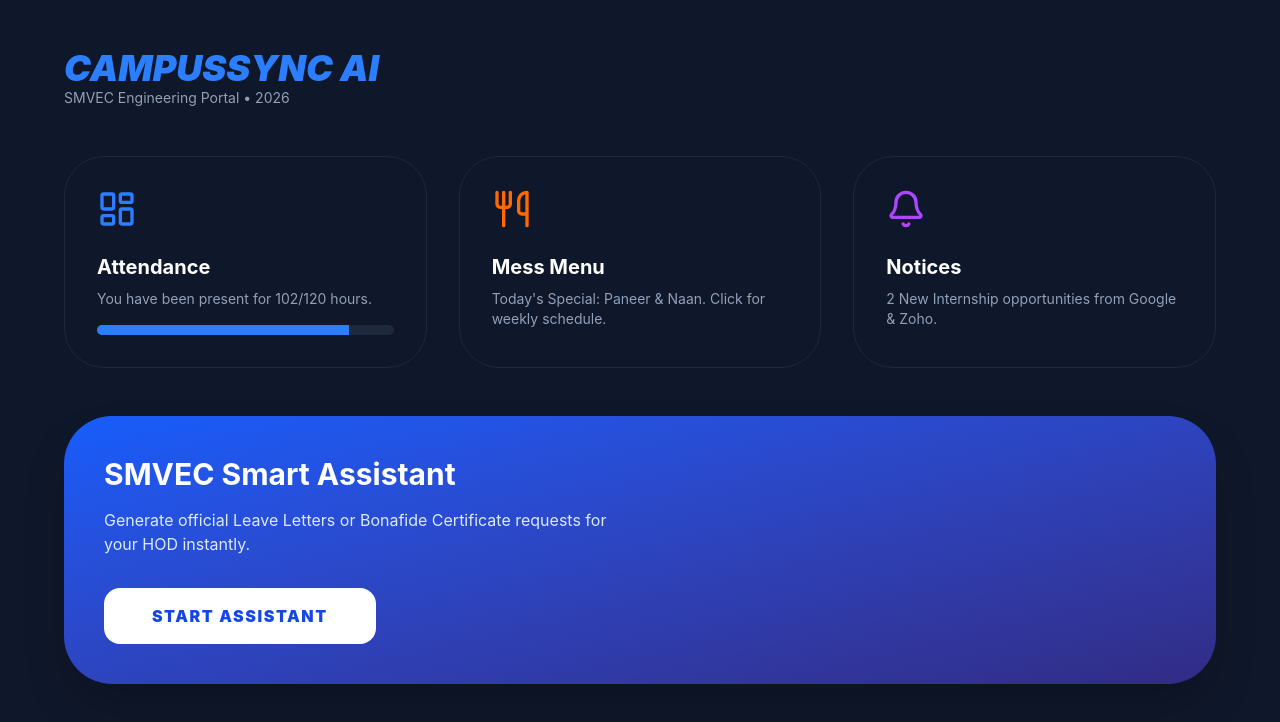
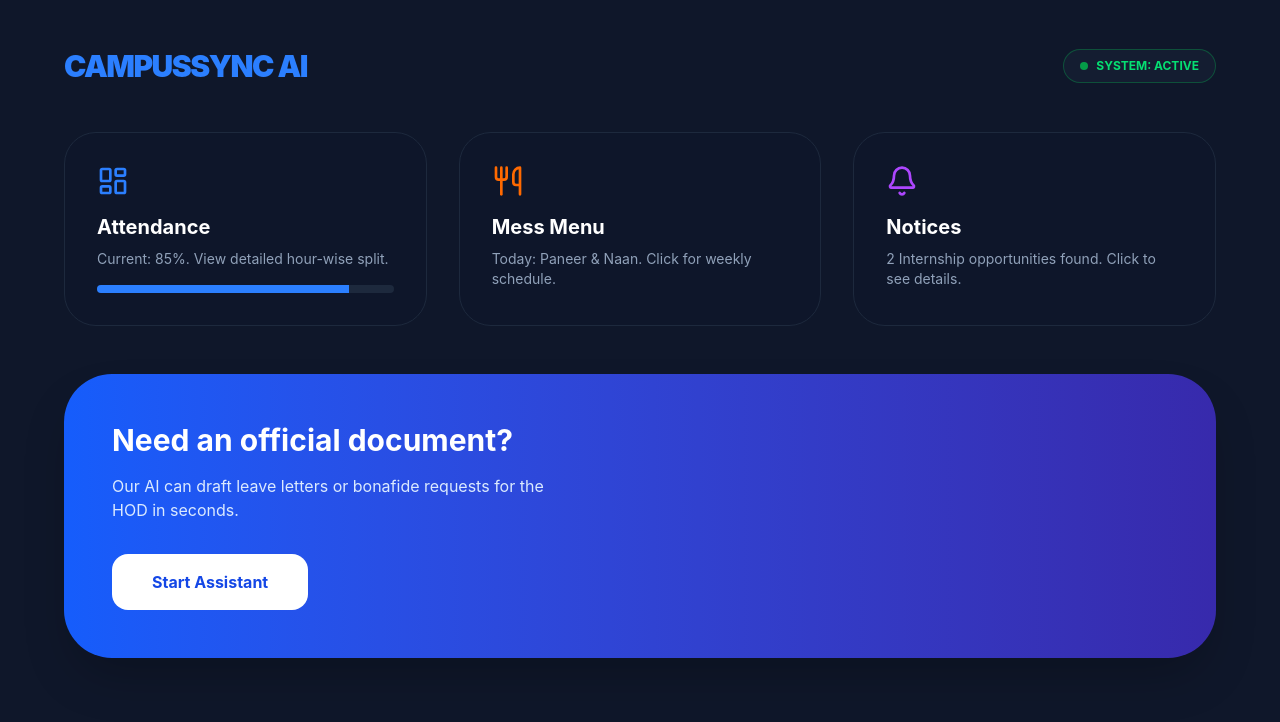
Before and after one commit to Arihant029/campus-sync-ai, a React (Vite) app in the folder campus-sync/client/: page / in a window 1280 px wide. Shown: the top 722 px of the page. Built offline with nearby package versions, Linux system fonts and the light colour scheme.

Commit message:
fix: unlocked full chatbot and moved AI to top level

```diff
--- a/campus-sync/client/src/App.jsx
+++ b/campus-sync/client/src/App.jsx
@@ -1,3 +1,4 @@
+// client/src/App.jsx
 import React, { useState } from 'react';
 import { jsPDF } from "jspdf";
 import {
@@ -34,7 +35,7 @@ function App() {
     } catch (err) {
       setMessages(prev => [...prev, {
         role: 'assistant',
-        content: "Server is waking up. Please wait 30 seconds and try again."
+        content: "The server is waking up. Please wait 30 seconds and try again!"
       }]);
     }
     setLoading(false);
@@ -44,47 +45,45 @@ function App() {
     const doc = new jsPDF();
     const splitText = doc.splitTextToSize(content, 180);
     doc.text(splitText, 15, 20);
-    doc.save("CampusSync_Official_Document.pdf");
+    doc.save("CampusSync_Document.pdf");
   };
 
-  // --- DETAIL MODAL COMPONENT ---
   const DetailModal = ({ type, onClose }) => {
     const contentData = {
       attendance: {
-        title: "Attendance Report",
+        title: "Attendance Analysis",
         color: "text-blue-500",
         details: [
-          { label: "Total Working Hours", value: "120 hrs" },
-          { label: "Hours Present", value: "102 hrs" },
-          { label: "Hours Absent", value: "18 hrs" },
-          { label: "Medical Leaves", value: "02" },
+          { label: "Current Percentage", value: "85%" },
+          { label: "Total Hours", value: "120" },
+          { label: "Hours Present", value: "102" },
+          { label: "Hours Absent", value: "18" },
         ],
-        note: "You need 75% for exams. You are currently safe at 85%."
+        note: "You can miss up to 12 more hours and still maintain the required 75%."
       },
       mess: {
         title: "Weekly Mess Menu",
         color: "text-orange-500",
         details: [
-          { label: "Mon", value: "Morning: Idli | Afternoon: Sambhar Rice | Night: Chapati/Dal" },
-          { label: "Tue", value: "Morning: Dosa | Afternoon: Veg Pulav | Night: Variety Rice" },
-          { label: "Wed", value: "Morning: Pongal | Afternoon: Egg Curry/Rice | Night: Poori" },
-          { label: "Thu", value: "Morning: Poha | Afternoon: Curd Rice/Potato | Night: Fried Rice" },
-          { label: "Fri", value: "Morning: Uttapam | Afternoon: Fish/Veg Meals | Night: Parotta" },
-          { label: "Sat", value: "Morning: Upma | Afternoon: Lemon Rice | Night: Veg Noodles" },
-          { label: "Sun", value: "Morning: Special Breakfast | Afternoon: Chicken Biryani | Night: Gobi 65" },
+          { label: "Mon", value: "Dosa | Variety Rice | Chapati & Dal" },
+          { label: "Tue", value: "Idli | Veg Biryani | Variety Rice" },
+          { label: "Wed", value: "Pongal | Egg Curry & Rice | Poori" },
+          { label: "Thu", value: "Poha | Curd Rice | Veg Fried Rice" },
+          { label: "Fri", value: "Uttapam | Fish/Veg Meals | Parotta" },
+          { label: "Sat", value: "Upma | Lemon Rice | Veg Noodles" },
+          { label: "Sun", value: "Special Tiffin | Chicken Biryani | Gobi 65" },
         ],
-        note: "Timings: 7:30 AM | 12:30 PM | 7:30 PM"
+        note: "Special Sunday lunch served at 12:45 PM."
       },
       notices: {
-        title: "Internship & Placement Cell",
+        title: "Internship & Placement Notices",
         color: "text-purple-500",
         details: [
-          { label: "Google STEP", value: "Applications open for 2nd years. Deadline: May 15" },
-          { label: "Zoho Corp", value: "Off-campus drive for Web Developers. Apply on portal." },
-          { label: "TCS NQT", value: "Mock test scheduled for Friday at 4:00 PM." },
-          { label: "Workshop", value: "AI/ML Workshop by IIT Madras. Registration: ₹200." },
+          { label: "Google STEP", value: "Applications for 2nd year CSE now open." },
+          { label: "Zoho Drive", value: "Off-campus drive for Web Dev role on May 10." },
+          { label: "TCS NQT", value: "Registration closes tonight at 11:59 PM." },
         ],
-        note: "Contact your HOD for Bonafide certificates for Google/Zoho."
+        note: "Apply for a Bonafide Certificate via the AI Assistant for Google/Zoho."
       }
     };
 
@@ -92,22 +91,22 @@ function App() {
     if (!current) return null;
 
     return (
-      <div className="fixed inset-0 z-[100] flex items-center justify-center p-4 bg-black/80 backdrop-blur-sm">
-        <div className="bg-slate-900 border border-slate-800 w-full max-w-xl rounded-[2.5rem] overflow-hidden shadow-2xl">
-          <div className="p-6 border-b border-slate-800 flex justify-between items-center bg-slate-900/50">
-            <h2 className={`text-2xl font-bold ${current.color}`}>{current.title}</h2>
+      <div className="fixed inset-0 z-[100] flex items-center justify-center p-4 bg-black/90 backdrop-blur-md">
+        <div className="bg-slate-900 border border-slate-800 w-full max-w-lg rounded-[2rem] overflow-hidden shadow-2xl">
+          <div className="p-6 border-b border-slate-800 flex justify-between items-center">
+            <h2 className={`text-xl font-bold ${current.color}`}>{current.title}</h2>
             <button onClick={onClose} className="p-2 hover:bg-slate-800 rounded-full transition-colors"><X /></button>
           </div>
-          <div className="p-8 max-h-[60vh] overflow-y-auto space-y-4">
+          <div className="p-6 space-y-4">
             {current.details.map((item, i) => (
-              <div key={i} className="flex flex-col border-b border-slate-800/50 pb-3">
+              <div key={i} className="flex justify-between items-start border-b border-slate-800/50 pb-2">
                 <span className="text-slate-500 text-xs font-bold uppercase tracking-widest">{item.label}</span>
-                <span className="text-slate-200 text-sm mt-1">{item.value}</span>
+                <span className="text-slate-200 text-sm text-right max-w-[200px]">{item.value}</span>
               </div>
             ))}
           </div>
           <div className="p-6 bg-slate-950/50">
-            <div className="bg-blue-500/10 border border-blue-500/20 p-4 rounded-2xl">
+            <div className="bg-blue-500/10 border border-blue-500/20 p-4 rounded-xl">
               <p className="text-blue-400 text-xs italic">{current.note}</p>
             </div>
           </div>
@@ -118,43 +117,38 @@ function App() {
 
   if (!showChat) {
     return (
-      <div className="min-h-screen bg-[#0f172a] text-white p-6 md:p-12">
-        <div className="max-w-6xl mx-auto">
-          <header className="flex justify-between items-center mb-12">
-            <div>
-              <h1 className="text-4xl font-black italic text-blue-500">CAMPUSSYNC AI</h1>
-              <p className="text-slate-400 text-sm">SMVEC Engineering Portal • 2026</p>
+      <div className="min-h-screen bg-[#0f172a] text-white p-6 md:p-12 font-sans">
+        <header className="max-w-6xl mx-auto flex justify-between items-center mb-12">
+          <h1 className="text-3xl font-black text-blue-500 tracking-tighter">CAMPUSSYNC AI</h1>
+          <div className="bg-slate-800/40 px-4 py-2 rounded-full border border-green-500/30 flex items-center gap-2">
+            <div className="w-2 h-2 bg-green-500 rounded-full animate-pulse"></div>
+            <span className="text-xs font-bold text-green-400 uppercase">System: Active</span>
           </div>
         </header>
 
-          <div className="grid grid-cols-1 sm:grid-cols-2 lg:grid-cols-3 gap-8 mb-12">
-            <div onClick={() => setActiveDetail('attendance')} className="bg-slate-900/40 p-8 rounded-[2.5rem] border border-slate-800 hover:border-blue-500 cursor-pointer transition-all group">
-              <LayoutDashboard className="text-blue-500 mb-6 group-hover:scale-110 transition-transform" size={40} />
+        <div className="max-w-6xl mx-auto grid grid-cols-1 md:grid-cols-3 gap-8 mb-12">
+          <div onClick={() => setActiveDetail('attendance')} className="bg-slate-900/50 p-8 rounded-[2rem] border border-slate-800 hover:border-blue-500 cursor-pointer transition-all">
+            <LayoutDashboard className="text-blue-500 mb-4" size={32} />
             <h3 className="text-xl font-bold mb-2">Attendance</h3>
-              <p className="text-slate-400 text-sm mb-4">You have been present for 102/120 hours.</p>
-              <div className="w-full bg-slate-800 h-2.5 rounded-full overflow-hidden"><div className="bg-blue-500 h-full w-[85%]"></div></div>
+            <p className="text-slate-400 text-sm mb-4">Current: 85%. View detailed hour-wise split.</p>
+            <div className="w-full bg-slate-800 h-2 rounded-full overflow-hidden"><div className="bg-blue-500 h-full w-[85%]"></div></div>
           </div>
-
-            <div onClick={() => setActiveDetail('mess')} className="bg-slate-900/40 p-8 rounded-[2.5rem] border border-slate-800 hover:border-orange-500 cursor-pointer transition-all group">
-              <Utensils className="text-orange-500 mb-6 group-hover:scale-110 transition-transform" size={40} />
+          <div onClick={() => setActiveDetail('mess')} className="bg-slate-900/50 p-8 rounded-[2rem] border border-slate-800 hover:border-orange-500 cursor-pointer transition-all">
+            <Utensils className="text-orange-500 mb-4" size={32} />
             <h3 className="text-xl font-bold mb-2">Mess Menu</h3>
-              <p className="text-slate-400 text-sm">Today's Special: Paneer & Naan. Click for weekly schedule.</p>
+            <p className="text-slate-400 text-sm">Today: Paneer & Naan. Click for weekly schedule.</p>
           </div>
-
-            <div onClick={() => setActiveDetail('notices')} className="bg-slate-900/40 p-8 rounded-[2.5rem] border border-slate-800 hover:border-purple-500 cursor-pointer transition-all group">
-              <Bell className="text-purple-500 mb-6 group-hover:scale-110 transition-transform" size={40} />
+          <div onClick={() => setActiveDetail('notices')} className="bg-slate-900/50 p-8 rounded-[2rem] border border-slate-800 hover:border-purple-500 cursor-pointer transition-all">
+            <Bell className="text-purple-500 mb-4" size={32} />
             <h3 className="text-xl font-bold mb-2">Notices</h3>
-              <p className="text-slate-400 text-sm">2 New Internship opportunities from Google & Zoho.</p>
+            <p className="text-slate-400 text-sm">2 Internship opportunities found. Click to see details.</p>
           </div>
         </div>
 
-          <div className="bg-gradient-to-br from-blue-600 to-indigo-900 p-10 rounded-[3rem] shadow-2xl text-center md:text-left relative overflow-hidden">
-            <div className="relative z-10">
-              <h2 className="text-3xl font-bold mb-4">SMVEC Smart Assistant</h2>
-              <p className="text-blue-100 mb-8 max-w-lg">Generate official Leave Letters or Bonafide Certificate requests for your HOD instantly.</p>
-              <button onClick={() => setShowChat(true)} className="bg-white text-blue-700 px-12 py-4 rounded-2xl font-black uppercase tracking-widest hover:bg-blue-50 transition-colors">Start Assistant</button>
-            </div>
-          </div>
+        <div className="max-w-6xl mx-auto bg-gradient-to-r from-blue-600 to-indigo-800 p-12 rounded-[3rem] shadow-2xl">
+          <h2 className="text-3xl font-bold mb-4">Need an official document?</h2>
+          <p className="text-blue-100 mb-8 max-w-md">Our AI can draft leave letters or bonafide requests for the HOD in seconds.</p>
+          <button onClick={() => setShowChat(true)} className="bg-white text-blue-700 px-10 py-4 rounded-2xl font-bold hover:scale-105 transition-transform">Start Assistant</button>
         </div>
         {activeDetail && <DetailModal type={activeDetail} onClose={() => setActiveDetail(null)} />}
       </div>
@@ -164,47 +158,44 @@ function App() {
   return (
     <div className="min-h-screen bg-[#020617] text-white flex flex-col p-4 md:p-8">
       <div className="max-w-3xl w-full mx-auto flex flex-col h-[85vh]">
-        <div className="flex items-center justify-between mb-6 px-4">
-          <button onClick={() => setShowChat(false)} className="flex items-center gap-2 text-slate-400 hover:text-white transition-colors">
-            <ChevronLeft size={20} /> Back
-          </button>
-          <h2 className="text-xl font-black text-blue-500 tracking-tighter">CAMPUSSYNC AI</h2>
-        </div>
+        <header className="flex justify-between items-center mb-6">
+          <button onClick={() => setShowChat(false)} className="flex items-center gap-2 text-slate-400 hover:text-white transition-colors"><ChevronLeft size={20} /> Dashboard</button>
+          <h2 className="text-lg font-bold text-blue-500">AI Assistant</h2>
+        </header>
 
-        <div className="flex-1 bg-slate-900/90 rounded-[2.5rem] border border-slate-800 shadow-2xl flex flex-col overflow-hidden">
+        <div className="flex-1 bg-slate-900/90 rounded-[2.5rem] border border-slate-800 flex flex-col overflow-hidden shadow-2xl">
           <div className="flex-1 overflow-y-auto p-6 space-y-6">
             {messages.length === 0 && (
-              <div className="h-full flex flex-col items-center justify-center space-y-8 py-10">
-                <MessageSquare size={60} className="text-slate-800" />
-                <div className="grid grid-cols-1 sm:grid-cols-2 gap-4 w-full max-w-md px-4">
-                  <button onClick={() => handleSend("Generate a formal Leave Letter for my HOD. Mention I am in CSE at SMVEC and have 85% attendance.")} className="bg-slate-800/50 border border-slate-700 p-5 rounded-3xl hover:border-blue-500 transition-all text-left">
-                    <FileText className="text-blue-400 mb-2" />
-                    <p className="text-blue-400 font-bold text-sm uppercase">Leave Letter</p>
+              <div className="h-full flex flex-col items-center justify-center space-y-6">
+                <MessageSquare size={48} className="text-slate-800" />
+                <div className="grid grid-cols-1 sm:grid-cols-2 gap-3 w-full max-w-sm">
+                  <button onClick={() => handleSend("Generate a leave letter for the HOD")} className="bg-slate-800/50 p-4 rounded-2xl border border-slate-700 hover:border-blue-500 transition-all text-left">
+                    <FileText className="text-blue-400 mb-1" size={20} />
+                    <p className="text-sm font-bold">Leave Letter</p>
                   </button>
-                  <button onClick={() => handleSend("Draft a request letter to the HOD for a Bonafide Certificate for my internship registration.")} className="bg-slate-800/50 border border-slate-700 p-5 rounded-3xl hover:border-purple-500 transition-all text-left">
-                    <GraduationCap className="text-purple-400 mb-2" />
-                    <p className="text-purple-400 font-bold text-sm uppercase">Bonafide Request</p>
+                  <button onClick={() => handleSend("Draft a Bonafide Certificate request")} className="bg-slate-800/50 p-4 rounded-2xl border border-slate-700 hover:border-purple-500 transition-all text-left">
+                    <GraduationCap className="text-purple-400 mb-1" size={20} />
+                    <p className="text-sm font-bold">Bonafide Request</p>
                   </button>
                 </div>
               </div>
             )}
-
             {messages.map((msg, i) => (
               <div key={i} className={`flex ${msg.role === 'user' ? 'justify-end' : 'justify-start'}`}>
-                <div className={`max-w-[85%] p-6 rounded-3xl ${msg.role === 'user' ? 'bg-blue-600 rounded-tr-none' : 'bg-slate-800 border border-slate-700 rounded-tl-none shadow-xl'}`}>
+                <div className={`max-w-[85%] p-5 rounded-2xl ${msg.role === 'user' ? 'bg-blue-600 rounded-tr-none' : 'bg-slate-800 border border-slate-700 rounded-tl-none shadow-lg'}`}>
                   <p className="whitespace-pre-wrap text-[15px] leading-relaxed font-medium">{msg.content}</p>
                   {msg.role === 'assistant' && (msg.content.includes("Subject:") || msg.content.includes("To,")) && (
-                    <button onClick={() => downloadPDF(msg.content)} className="mt-6 w-full flex items-center justify-center gap-2 bg-emerald-600 hover:bg-emerald-700 p-4 rounded-2xl text-xs font-black uppercase tracking-widest transition-all">Download Official PDF</button>
+                    <button onClick={() => downloadPDF(msg.content)} className="mt-4 w-full bg-emerald-600 hover:bg-emerald-700 p-3 rounded-xl text-xs font-bold uppercase tracking-wider transition-all">Download Official PDF</button>
                   )}
                 </div>
               </div>
             ))}
-            {loading && <div className="p-4 text-blue-400 animate-pulse text-xs font-bold tracking-widest">AI IS DRAFTING...</div>}
+            {loading && <div className="text-blue-400 animate-pulse text-xs font-bold uppercase tracking-widest px-2">AI is drafting...</div>}
           </div>
           <div className="p-4 bg-slate-900 border-t border-slate-800">
             <div className="relative flex items-center max-w-2xl mx-auto w-full">
-              <input className="w-full bg-slate-950 border border-slate-800 p-5 pr-16 rounded-3xl outline-none focus:border-blue-500 transition-all" value={input} onChange={(e) => setInput(e.target.value)} onKeyPress={(e) => e.key === 'Enter' && handleSend()} placeholder="Ask for a letter or request..." />
-              <button onClick={() => handleSend()} className="absolute right-3 bg-blue-600 p-3 rounded-2xl shadow-lg active:scale-90"><Send size={20} /></button>
+              <input className="w-full bg-slate-950 border border-slate-800 p-4 pr-16 rounded-2xl outline-none focus:border-blue-500 transition-all" value={input} onChange={(e) => setInput(e.target.value)} onKeyPress={(e) => e.key === 'Enter' && handleSend()} placeholder="Type anything (e.g. 'hlo' or 'bonafide')..." />
+              <button onClick={() => handleSend()} className="absolute right-2 bg-blue-600 p-3 rounded-xl shadow-lg active:scale-95"><Send size={20} /></button>
             </div>
           </div>
         </div>
```
Also changed, not shown: 1 other file (tests, documents, lock files or other folders). Lines whose indentation alone changed are shown as unchanged.
